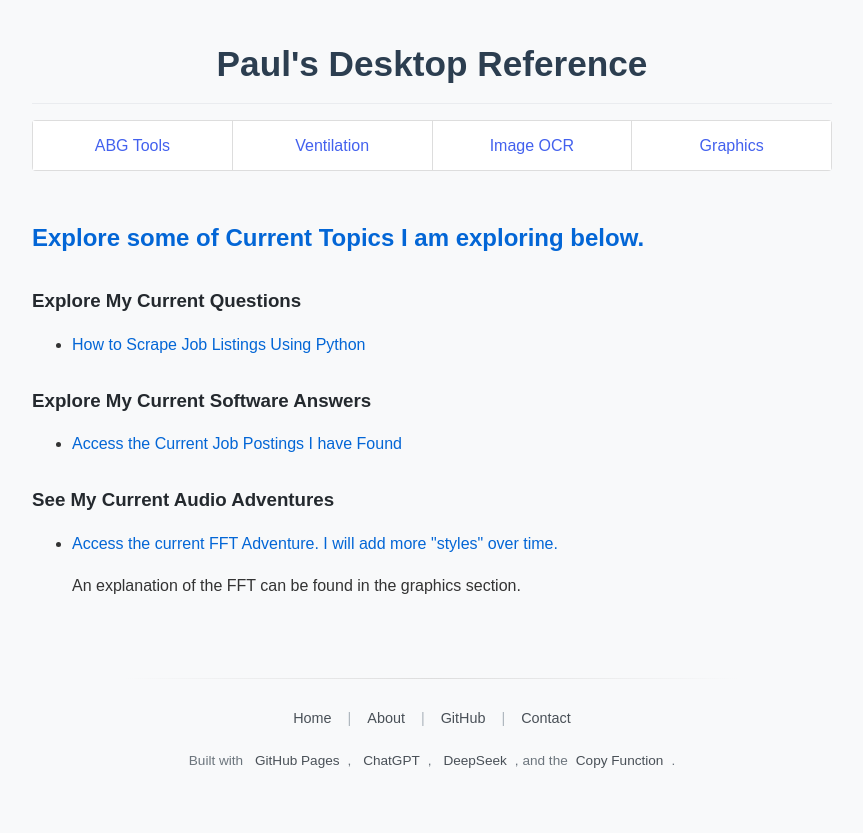
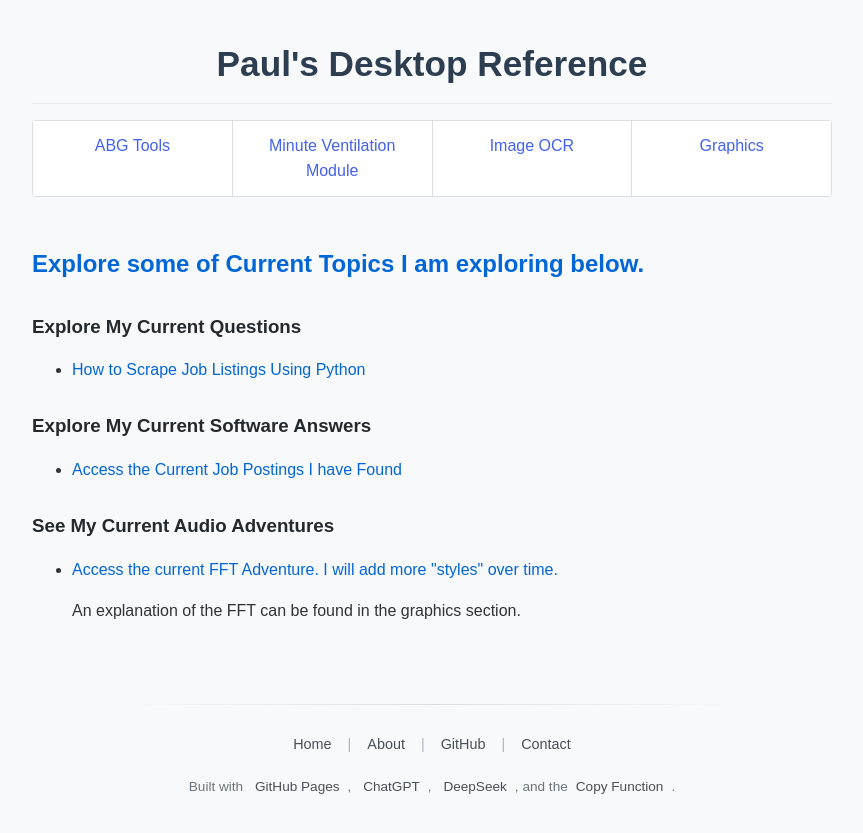
Before and after one commit to ZBZFirst/info, a Jekyll site: the page built from index.md, in a window 1280 px wide. Shown: the top 833 px of the page, without its empty margins (208-1071 px from the left). Built offline with Jekyll 4.4.1, drawn with Linux system fonts in a browser that asks for light colours.

Commit message:
Update navigation.yml

```diff
--- a/_data/navigation.yml
+++ b/_data/navigation.yml
@@ -1,6 +1,6 @@
 - name: "ABG Tools"
   url: "/info/ABGpHCalculator.html"
-- name: "Ventilation"
+- name: "Minute Ventilation Module"
   url: "/info/quiz1/MinuteVentilationExplained.html"
 - name: "Image OCR"
   url: "/info/VentScreenOCR.html"
```
